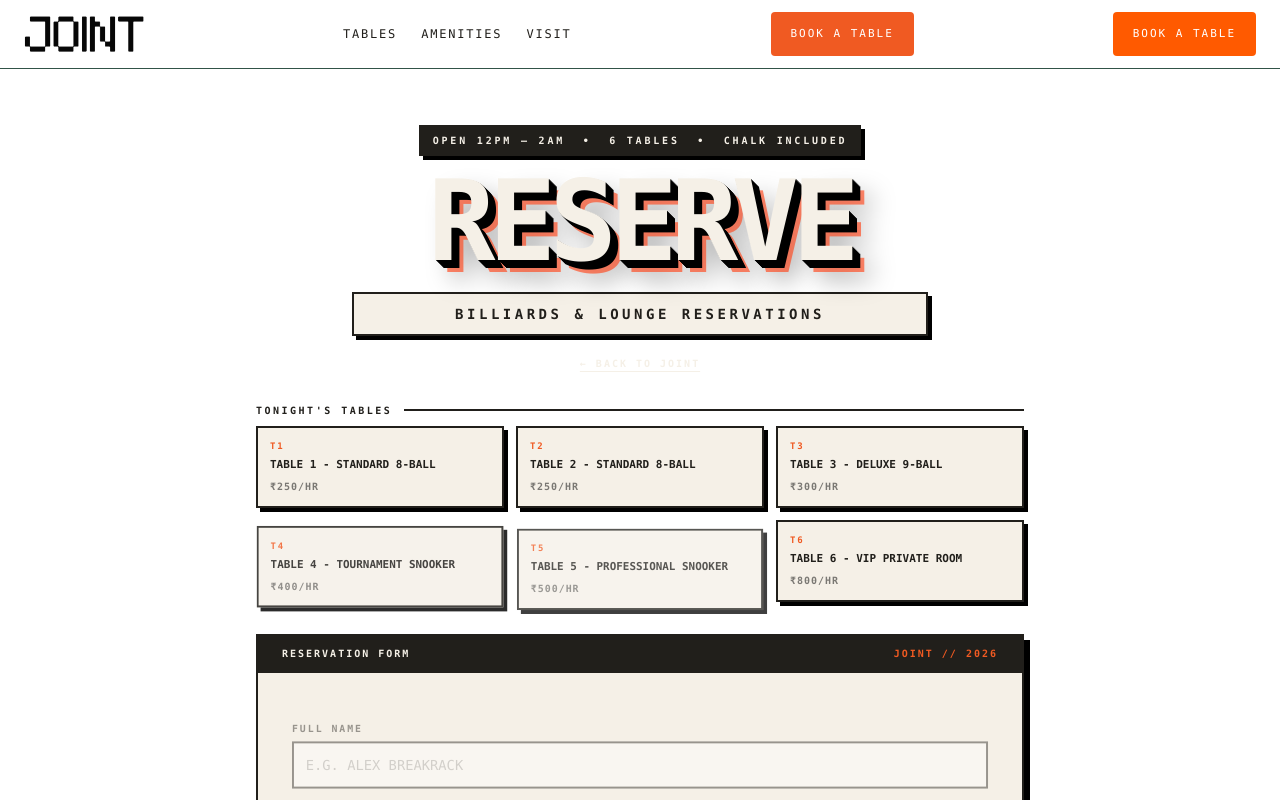
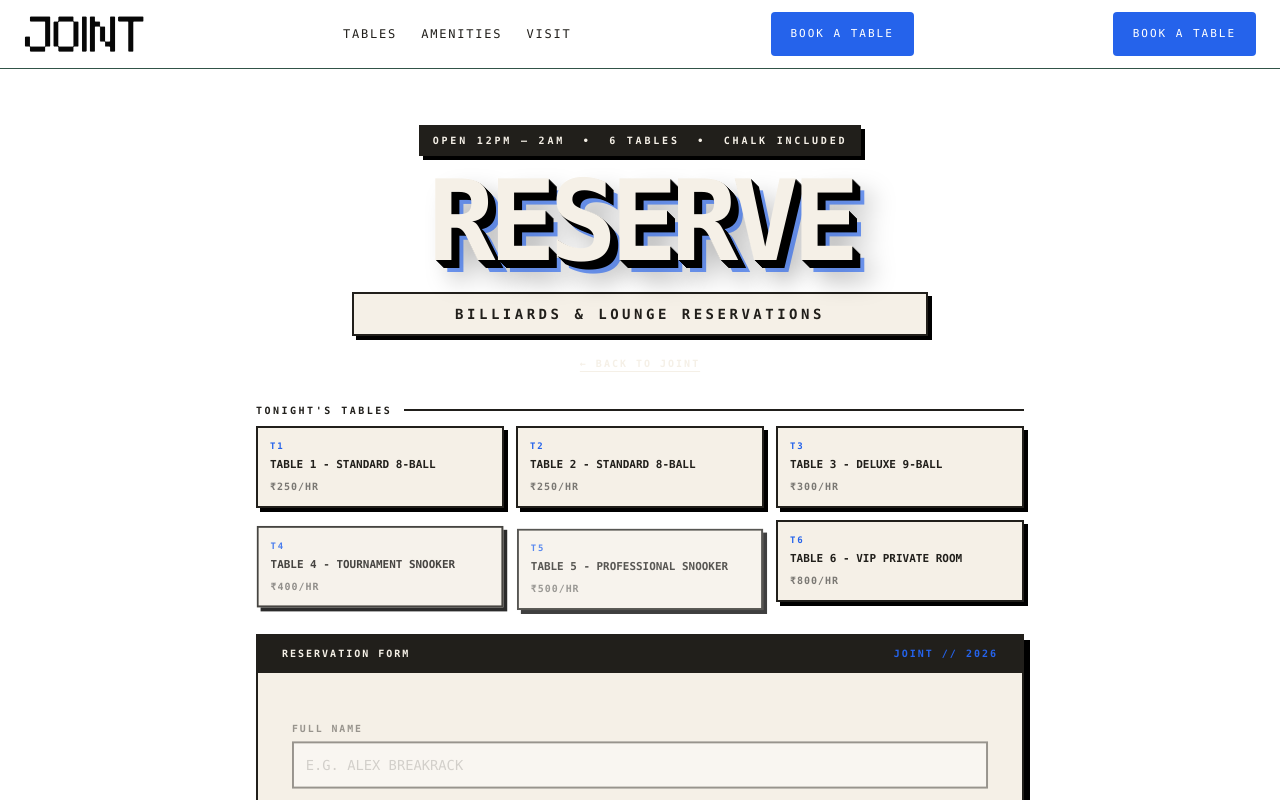
Before and after one commit to bavuameen07/joint-billiards, a Next.js app: page /book in a window 1280 px wide. Shown: the top 800 px of the page. Built offline with nearby package versions, Linux system fonts and the light colour scheme.

Commit message:
style: switch primary accent from orange to blue

```diff
--- a/app/globals.css
+++ b/app/globals.css
@@ -9,16 +9,16 @@
   --color-joint-offwhite-muted: #A9A49B;
   --color-joint-black: #211F1B;
   --color-joint-ink: #211F1B;
-  --color-joint-deep: #C74618;
-  --color-joint-amber: #FFB000;
-  --color-joint-gold: #FFB000;
-  --color-joint-accent: #F05A22;
+  --color-joint-deep: #1E40AF;
+  --color-joint-amber: #60A5FA;
+  --color-joint-gold: #60A5FA;
+  --color-joint-accent: #2563EB;
   --color-joint-border: #315447;
-  --color-joint-orange: #F05A22;
-  --color-joint-orange-bright: #FF6B2C;
-  --color-joint-orange-deep: #E64500;
-  --color-joint-orange-burnt: #C74618;
-  --color-joint-orange-gold: #FFB000;
+  --color-joint-orange: #2563EB;
+  --color-joint-orange-bright: #3B82F6;
+  --color-joint-orange-deep: #1D4ED8;
+  --color-joint-orange-burnt: #1E40AF;
+  --color-joint-orange-gold: #60A5FA;
   --color-joint-orange-ivory: #F5F0E7;
   --color-joint-text-dark: #211F1B;
   --color-joint-text-body: #A9A49B;
@@ -30,7 +30,7 @@
   --color-joint-error: #DC2626;
   --color-joint-glass: rgba(255, 240, 235, 0.9);
   --color-joint-glass-border: #315447;
-  --color-joint-glass-shadow: rgba(183, 70, 24, 0.25);
+  --color-joint-glass-shadow: rgba(37, 99, 235, 0.25);
   --font-sans: system-ui, -apple-system, BlinkMacSystemFont, 'Segoe UI', Roboto,
     Oxygen, Ubuntu, Cantarell, 'Open Sans', 'Helvetica Neue', sans-serif;
   --font-mono: ui-monospace, SFMono-Regular, Menlo, Monaco, Consolas,
@@ -250,7 +250,7 @@
       6px 6px 0 #000,
       7px 7px 0 #000,
       8px 8px 0 #000,
-      12px 12px 0 rgba(255, 69, 26, 0.65),
+      12px 12px 0 rgba(37, 99, 235, 0.65),
       18px 18px 26px rgba(0, 0, 0, 0.35);
     transform: perspective(900px) rotateX(0deg) rotateY(0deg);
     transition: transform 0.6s cubic-bezier(0.2, 0.8, 0.2, 1);
@@ -350,9 +350,9 @@
       ),
       radial-gradient(
         circle at 50% 58%,
-        #ff7a45,
-        #d63a12 46%,
-        #4d1003 100%
+        #60a5fa,
+        #2563eb 46%,
+        #1e3a8a 100%
       );
     box-shadow:
       inset -6px -8px 16px rgba(0, 0, 0, 0.55),
@@ -503,13 +503,13 @@
       drop-shadow(3px 3px 0 #000) drop-shadow(4px 4px 0 #000)
       drop-shadow(5px 5px 0 #000) drop-shadow(6px 6px 0 #000)
       drop-shadow(7px 7px 0 #000) drop-shadow(8px 8px 0 #000)
-      drop-shadow(11px 11px 0 rgba(255, 69, 26, 0.7))
+      drop-shadow(11px 11px 0 rgba(37, 99, 235, 0.7))
       drop-shadow(16px 18px 26px rgba(0, 0, 0, 0.45));
   }
 
   .joint-extrude-soft {
     filter:
-      drop-shadow(2px 2px 0 #000) drop-shadow(4px 4px 0 rgba(255, 69, 26, 0.6))
+      drop-shadow(2px 2px 0 #000) drop-shadow(4px 4px 0 rgba(37, 99, 235, 0.6))
       drop-shadow(6px 7px 10px rgba(0, 0, 0, 0.35));
   }
 
@@ -577,7 +577,7 @@
     height: 9px;
     background-image: repeating-linear-gradient(
       90deg,
-      rgba(255, 183, 3, 0.9) 0 8px,
+      rgba(96, 165, 250, 0.9) 0 8px,
       transparent 8px 20px
     );
   }
@@ -614,7 +614,7 @@
   .joint-premium-dot.active {
     background: var(--color-joint-orange);
     border-color: var(--color-joint-orange);
-    box-shadow: 0 0 0 3px rgba(255, 69, 26, 0.3);
+    box-shadow: 0 0 0 3px rgba(37, 99, 235, 0.3);
   }
 
   .joint-premium-photo-grid {
@@ -825,7 +825,7 @@
   .joint-photo-nav-dot.active {
     background: var(--color-joint-orange);
     border-color: var(--color-joint-orange);
-    box-shadow: 0 0 0 4px rgba(255, 69, 26, 0.35);
+    box-shadow: 0 0 0 4px rgba(37, 99, 235, 0.35);
     transform: scale(1.25);
   }
 
@@ -912,7 +912,7 @@
       0 12px 48px -12px var(--color-joint-glass-shadow),
       0 0 0 1px var(--color-joint-glass-border) inset,
       0 4px 16px -4px rgba(0, 0, 0, 0.06),
-      0 0 80px -20px rgba(255, 69, 26, 0.08);
+      0 0 80px -20px rgba(37, 99, 235, 0.08);
   }
 
   .joint-glass-card {
@@ -930,12 +930,12 @@
 
   .joint-glass-card:hover {
     background: rgba(250, 247, 240, 0.85);
-    border-color: rgba(255, 69, 26, 0.25);
+    border-color: rgba(37, 99, 235, 0.25);
     box-shadow:
       0 16px 64px -16px var(--color-joint-glass-shadow),
-      0 0 0 1px rgba(255, 69, 26, 0.15) inset,
+      0 0 0 1px rgba(37, 99, 235, 0.15) inset,
       0 4px 24px -4px rgba(0, 0, 0, 0.05),
-      0 0 100px -20px rgba(255, 69, 26, 0.12);
+      0 0 100px -20px rgba(37, 99, 235, 0.12);
     transform: translateY(-6px) scale(1.02);
   }
 
@@ -1027,7 +1027,7 @@
   .joint-surface-card:hover {
     box-shadow:
       0 16px 56px -12px rgba(0, 0, 0, 0.08),
-      0 0 0 1px rgba(255, 69, 26, 0.1) inset,
+      0 0 0 1px rgba(37, 99, 235, 0.1) inset,
       0 8px 32px -8px rgba(0, 0, 0, 0.05);
     transform: translateY(-4px);
   }
--- a/components/landing/amenities-section.tsx
+++ b/components/landing/amenities-section.tsx
@@ -10,7 +10,7 @@ export function AmenitiesSection() {
       className="joint-grain relative overflow-hidden border-b border-joint-ink/10 bg-joint-offwhite"
     >
       <div aria-hidden="true" className="pointer-events-none absolute inset-0">
-        <div className="joint-drift absolute -top-24 -right-24 h-72 w-72 rounded-full bg-[radial-gradient(circle,rgba(255,69,26,0.1),transparent_65%)] blur-2xl" />
+        <div className="joint-drift absolute -top-24 -right-24 h-72 w-72 rounded-full bg-[radial-gradient(circle,rgba(37,99,235,0.1),transparent_65%)] blur-2xl" />
         <div className="joint-drift absolute bottom-0 -left-20 h-64 w-64 rounded-full bg-[radial-gradient(circle,rgba(26,10,4,0.1),transparent_65%)] blur-2xl [animation-delay:-6s]" />
       </div>
 
--- a/components/landing/cta-section.tsx
+++ b/components/landing/cta-section.tsx
@@ -17,7 +17,7 @@ export function CtaSection() {
 
         <Link
           href="/book"
-          className="inline-flex min-h-[48px] items-center rounded-sm bg-[#F05A22] px-8 py-3 text-[11px] font-medium uppercase tracking-[0.2em] text-white transition-colors hover:bg-[#FF6B2C] focus-visible:outline-none focus-visible:ring-2 focus-visible:ring-[#F05A22] focus-visible:ring-offset-2"
+          className="inline-flex min-h-[48px] items-center rounded-sm bg-[#2563EB] px-8 py-3 text-[11px] font-medium uppercase tracking-[0.2em] text-white transition-colors hover:bg-[#3B82F6] focus-visible:outline-none focus-visible:ring-2 focus-visible:ring-[#2563EB] focus-visible:ring-offset-2"
         >
           BOOK A TABLE →
         </Link>
--- a/components/landing/hero-mobile.tsx
+++ b/components/landing/hero-mobile.tsx
@@ -21,7 +21,7 @@ export function Hero() {
 
       <div className="relative z-10 mx-auto flex min-h-[100svh] max-w-7xl flex-col justify-end px-4 pb-12 pt-24 sm:px-6 sm:pb-16 md:justify-center md:pb-0">
         <div className="max-w-2xl">
-          <p className="mb-3 text-xs tracking-[0.25em] uppercase text-[#F05A22]">
+          <p className="mb-3 text-xs tracking-[0.25em] uppercase text-[#2563EB]">
             {SITE.name} — {SITE.tagline}
           </p>
           <h1 className="mb-4 text-3xl font-bold leading-tight tracking-tight text-[#F5F0E7] sm:text-4xl md:text-5xl lg:text-6xl">
@@ -35,13 +35,13 @@ export function Hero() {
           <div className="flex flex-col gap-3 sm:flex-row">
             <Link
               href="/book"
-              className="inline-flex items-center justify-center rounded-sm bg-[#F05A22] px-6 py-3 text-[11px] font-medium uppercase tracking-[0.2em] text-white transition-colors hover:bg-[#FF6B2C] focus-visible:outline-none focus-visible:ring-2 focus-visible:ring-[#F05A22] focus-visible:ring-offset-2"
+              className="inline-flex items-center justify-center rounded-sm bg-[#2563EB] px-6 py-3 text-[11px] font-medium uppercase tracking-[0.2em] text-white transition-colors hover:bg-[#3B82F6] focus-visible:outline-none focus-visible:ring-2 focus-visible:ring-[#2563EB] focus-visible:ring-offset-2"
             >
               BOOK YOUR SESSION
             </Link>
             <Link
               href="#tables"
-              className="inline-flex items-center justify-center rounded-sm border-2 border-[#F05A22] px-6 py-3 text-[11px] font-medium uppercase tracking-[0.2em] text-[#F5F0E7] transition-colors hover:bg-[#F5F0E7]/10 focus-visible:outline-none focus-visible:ring-2 focus-visible:ring-[#F05A22] focus-visible:ring-offset-2"
+              className="inline-flex items-center justify-center rounded-sm border-2 border-[#2563EB] px-6 py-3 text-[11px] font-medium uppercase tracking-[0.2em] text-[#F5F0E7] transition-colors hover:bg-[#F5F0E7]/10 focus-visible:outline-none focus-visible:ring-2 focus-visible:ring-[#2563EB] focus-visible:ring-offset-2"
             >
               EXPLORE CAFE
             </Link>
--- a/components/landing/hero-split.tsx
+++ b/components/landing/hero-split.tsx
@@ -39,7 +39,7 @@ export function HeroSplit() {
     >
       <div aria-hidden="true" className="pointer-events-none absolute inset-0">
         <div className="joint-shift joint-depth-5 absolute inset-0">
-          <div className="absolute top-[-25%] left-1/2 h-[75vh] w-[95vw] -translate-x-1/2 rounded-full bg-[radial-gradient(circle,rgba(255,183,3,0.32),transparent_62%)] blur-3xl" />
+          <div className="absolute top-[-25%] left-1/2 h-[75vh] w-[95vw] -translate-x-1/2 rounded-full bg-[radial-gradient(circle,rgba(96,165,250,0.32),transparent_62%)] blur-3xl" />
         </div>
 
         <div className="joint-ring left-[4%] top-[18%] h-40 w-40" />
@@ -159,7 +159,7 @@ function HeroPhotoFrame() {
         <span className="joint-photo-nav-dot" aria-label="Poster 3" />
       </div>
 
-      <div className="joint-hero-photo-glow absolute bottom-[-20%] left-1/2 -translate-x-1/2 h-32 w-[80%] rounded-full bg-[radial-gradient(ellipse_at_center,rgba(255,69,26,0.25),transparent_70%)] blur-xl pointer-events-none" />
+      <div className="joint-hero-photo-glow absolute bottom-[-20%] left-1/2 -translate-x-1/2 h-32 w-[80%] rounded-full bg-[radial-gradient(ellipse_at_center,rgba(37,99,235,0.25),transparent_70%)] blur-xl pointer-events-none" />
     </div>
   );
 }
--- a/components/landing/hero.tsx
+++ b/components/landing/hero.tsx
@@ -39,7 +39,7 @@ export function Hero() {
     >
       <div aria-hidden="true" className="pointer-events-none absolute inset-0">
         <div className="joint-shift joint-depth-5 absolute inset-0">
-          <div className="absolute top-[-25%] left-1/2 h-[75vh] w-[95vw] -translate-x-1/2 rounded-full bg-[radial-gradient(circle,rgba(255,183,3,0.32),transparent_62%)] blur-3xl" />
+          <div className="absolute top-[-25%] left-1/2 h-[75vh] w-[95vw] -translate-x-1/2 rounded-full bg-[radial-gradient(circle,rgba(96,165,250,0.32),transparent_62%)] blur-3xl" />
         </div>
 
         <div className="joint-ring left-[4%] top-[18%] h-40 w-40" />
--- a/components/landing/photo-alternate.tsx
+++ b/components/landing/photo-alternate.tsx
@@ -36,13 +36,13 @@ export function PhotoAlternate({
     >
       <div aria-hidden="true" className="pointer-events-none absolute inset-0">
         {background === "cream" && (
-          <div className="absolute top-[-20%] right-[-10%] h-80 w-80 rounded-full bg-[radial-gradient(circle,rgba(255,69,26,0.08),transparent_60%)] blur-3xl" />
+          <div className="absolute top-[-20%] right-[-10%] h-80 w-80 rounded-full bg-[radial-gradient(circle,rgba(37,99,235,0.08),transparent_60%)] blur-3xl" />
         )}
         {background === "orange" && (
-          <div className="absolute bottom-[-20%] left-[-10%] h-80 w-80 rounded-full bg-[radial-gradient(circle,rgba(255,183,3,0.1),transparent_60%)] blur-3xl" />
+          <div className="absolute bottom-[-20%] left-[-10%] h-80 w-80 rounded-full bg-[radial-gradient(circle,rgba(96,165,250,0.1),transparent_60%)] blur-3xl" />
         )}
         {background === "black" && (
-          <div className="absolute top-[-30%] left-1/2 h-[60vh] w-[100vw] -translate-x-1/2 rounded-full bg-[radial-gradient(circle,rgba(255,69,26,0.08),transparent_65%)] blur-3xl" />
+          <div className="absolute top-[-30%] left-1/2 h-[60vh] w-[100vw] -translate-x-1/2 rounded-full bg-[radial-gradient(circle,rgba(37,99,235,0.08),transparent_65%)] blur-3xl" />
         )}
       </div>
 
--- a/components/landing/photo-strip.tsx
+++ b/components/landing/photo-strip.tsx
@@ -27,7 +27,7 @@ export function FullWidthPhotoStrip({
       className={`joint-photo-strip relative overflow-hidden border-y border-joint-ink/10 bg-joint-offwhite ${className}`}
     >
       <div aria-hidden="true" className="pointer-events-none absolute inset-0">
-        <div className="absolute top-[-30%] left-1/2 h-[80vh] w-[120vw] -translate-x-1/2 rounded-full bg-[radial-gradient(circle,rgba(255,69,26,0.12),transparent_60%)] blur-3xl" />
+        <div className="absolute top-[-30%] left-1/2 h-[80vh] w-[120vw] -translate-x-1/2 rounded-full bg-[radial-gradient(circle,rgba(37,99,235,0.12),transparent_60%)] blur-3xl" />
       </div>
 
       <div className="relative z-10">
@@ -62,7 +62,7 @@ export function FullWidthPhotoStrip({
         </div>
       </div>
 
-      <div className="joint-photo-strip-glow absolute bottom-[-15%] left-1/2 -translate-x-1/2 h-24 w-[60%] rounded-full bg-[radial-gradient(ellipse_at_center,rgba(255,69,26,0.18),transparent_70%)] blur-xl pointer-events-none" />
+      <div className="joint-photo-strip-glow absolute bottom-[-15%] left-1/2 -translate-x-1/2 h-24 w-[60%] rounded-full bg-[radial-gradient(ellipse_at_center,rgba(37,99,235,0.18),transparent_70%)] blur-xl pointer-events-none" />
     </section>
   );
 }
--- a/components/site-nav.tsx
+++ b/components/site-nav.tsx
@@ -32,7 +32,7 @@ export function SiteNav() {
               <Link
                 key={link.href}
                 href={link.href}
-                className="text-xs font-medium tracking-[0.15em] text-[#211F1B] uppercase transition-colors hover:text-[#F05A22] min-h-[44px] flex items-center"
+                className="text-xs font-medium tracking-[0.15em] text-[#211F1B] uppercase transition-colors hover:text-[#2563EB] min-h-[44px] flex items-center"
               >
                 {link.label}
               </Link>
@@ -42,7 +42,7 @@ export function SiteNav() {
           <div className="hidden sm:block">
             <Link
               href="/book"
-              className="inline-flex min-h-[44px] items-center rounded-sm bg-[#F05A22] px-5 py-2 text-[10px] font-medium tracking-[0.18em] text-white uppercase transition-colors hover:bg-[#FF6B2C] focus-visible:outline-none focus-visible:ring-2 focus-visible:ring-[#F05A22] focus-visible:ring-offset-2 sm:text-[11px]"
+              className="inline-flex min-h-[44px] items-center rounded-sm bg-[#2563EB] px-5 py-2 text-[10px] font-medium tracking-[0.18em] text-white uppercase transition-colors hover:bg-[#3B82F6] focus-visible:outline-none focus-visible:ring-2 focus-visible:ring-[#2563EB] focus-visible:ring-offset-2 sm:text-[11px]"
             >
               Book a table
             </Link>
@@ -51,7 +51,7 @@ export function SiteNav() {
           <div className="hidden sm:block">
             <Link
               href="/book"
-              className="inline-flex min-h-[44px] items-center rounded-sm bg-[#FF5A00] px-5 py-2 text-[10px] font-medium tracking-[0.18em] text-white uppercase transition-colors hover:bg-[#E64500] focus-visible:outline-none focus-visible:ring-2 focus-visible:ring-[#FF5A00] focus-visible:ring-offset-2 sm:text-[11px]"
+              className="inline-flex min-h-[44px] items-center rounded-sm bg-[#2563EB] px-5 py-2 text-[10px] font-medium tracking-[0.18em] text-white uppercase transition-colors hover:bg-[#1D4ED8] focus-visible:outline-none focus-visible:ring-2 focus-visible:ring-[#2563EB] focus-visible:ring-offset-2 sm:text-[11px]"
             >
               Book a table
             </Link>
@@ -95,7 +95,7 @@ export function SiteNav() {
           <div className="flex h-full w-full max-w-sm flex-col items-start justify-start gap-8 px-6 py-10">
             <button
               type="button"
-              className="absolute top-4 right-4 flex h-12 w-12 items-center justify-center rounded-sm border border-[rgba(212,175,55,0.3)] text-[var(--color-joint-cream)] transition hover:bg-[rgba(212,175,55,0.12)] active:scale-95"
+              className="absolute top-4 right-4 flex h-12 w-12 items-center justify-center rounded-sm border border-[rgba(96,165,250,0.3)] text-[var(--color-joint-cream)] transition hover:bg-[rgba(96,165,250,0.12)] active:scale-95"
               onClick={(e) => { e.stopPropagation(); setOpen(false); }}
               aria-label="Close menu"
             >
@@ -118,7 +118,7 @@ export function SiteNav() {
                   key={link.href}
                   href={link.href}
                   onClick={() => setOpen(false)}
-                  className="w-full text-left text-sm font-medium tracking-[0.15em] text-[var(--color-joint-cream)] uppercase py-3 border-b border-[rgba(212,175,55,0.2)] transition hover:text-[var(--color-joint-gold)]"
+                  className="w-full text-left text-sm font-medium tracking-[0.15em] text-[var(--color-joint-cream)] uppercase py-3 border-b border-[rgba(96,165,250,0.2)] transition hover:text-[var(--color-joint-gold)]"
                 >
                   {link.label}
                 </Link>
@@ -126,13 +126,13 @@ export function SiteNav() {
               <Link
                 href="/book"
                 onClick={() => setOpen(false)}
-                className="mt-4 w-full text-center rounded-sm border border-[rgba(212,175,55,0.5)] px-4 py-3 text-[11px] font-medium tracking-[0.18em] text-[var(--color-joint-cream)] uppercase transition hover:bg-[rgba(212,175,55,0.12)]"
+                className="mt-4 w-full text-center rounded-sm border border-[rgba(96,165,250,0.5)] px-4 py-3 text-[11px] font-medium tracking-[0.18em] text-[var(--color-joint-cream)] uppercase transition hover:bg-[rgba(96,165,250,0.12)]"
               >
                 Book a table
               </Link>
             </nav>
 
-            <div className="mt-auto w-full border-t border-[rgba(212,175,55,0.2)] pt-6">
+            <div className="mt-auto w-full border-t border-[rgba(96,165,250,0.2)] pt-6">
               <p className="mb-3 text-[10px] tracking-[0.2em] uppercase text-[var(--color-joint-gold)]">
                 {SITE.name}
               </p>
```
Also changed, not shown: components/landing/poster-wall.tsx (+7 -7 lines), components/reservation-form.tsx (+5 -5 lines), components/site-footer.tsx (+5 -5 lines).
